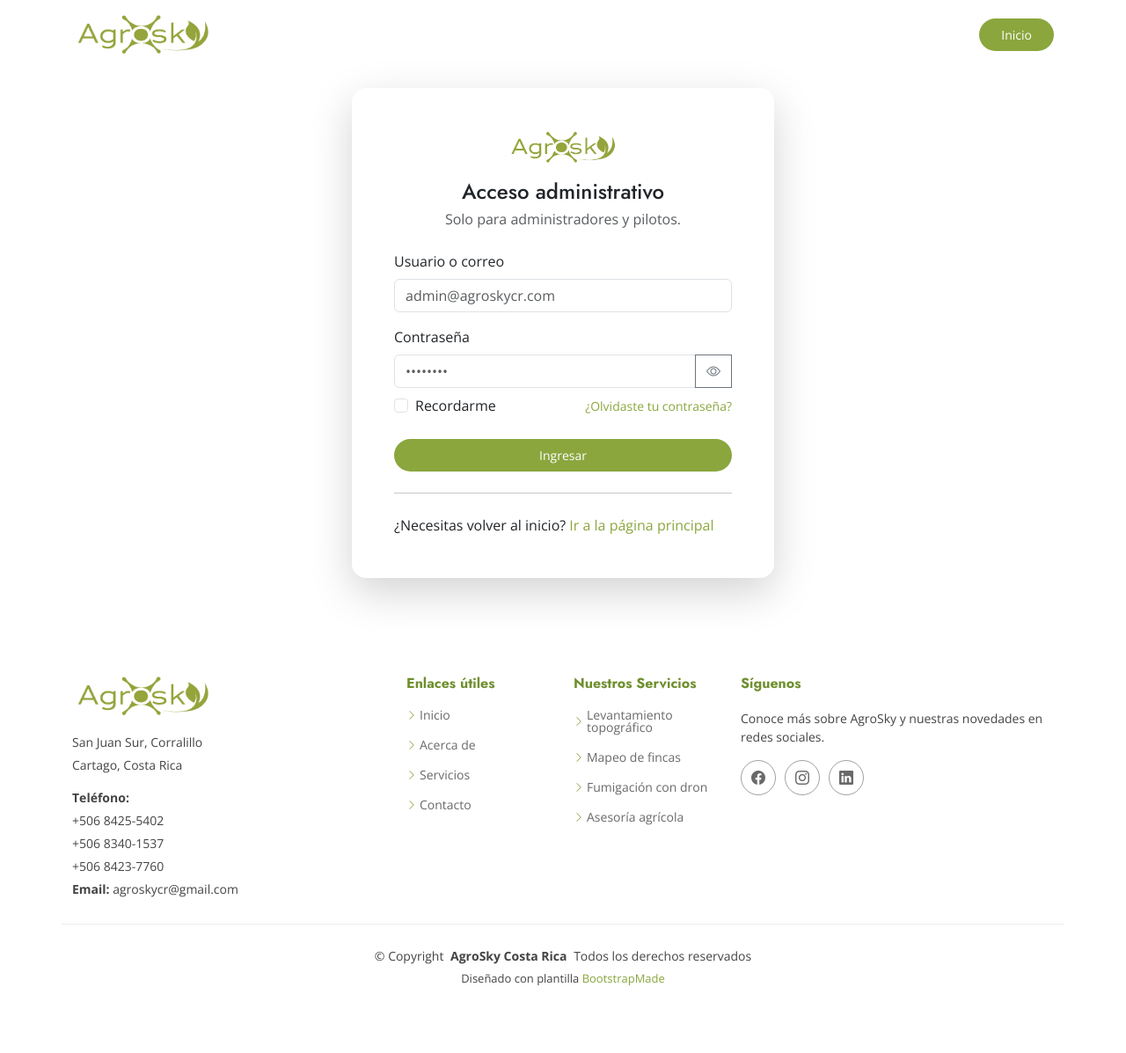
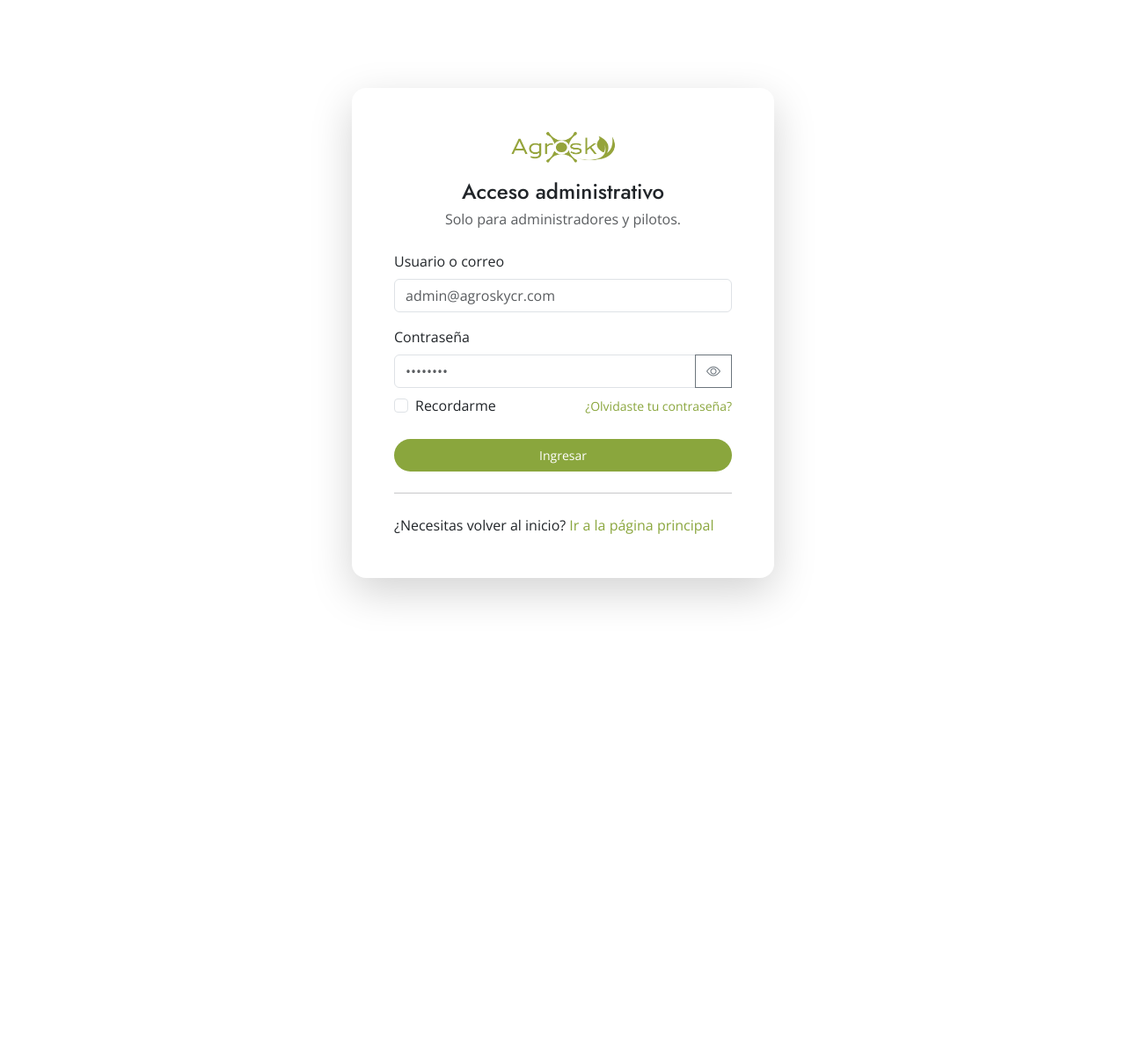
Before and after one commit to vera0804/AgroSky, a plain HTML site: page public/login.html in a window 1280 px wide. Shown: the whole page at 88% size. After the commit the page ends 800 px from the top, so only its background shows below. Drawn offline with nearby package versions, Linux system fonts and the light colour scheme.

Commit message:
Cambio en página de login

```diff
--- a/public/login.html
+++ b/public/login.html
@@ -36,7 +36,7 @@
 
 <body class="index-page">
   <!-- Header igual al de index -->
-  <header id="header" class="header d-flex align-items-center fixed-top">
+  <!-- <header id="header" class="header d-flex align-items-center fixed-top">
     <div class="container-fluid container-xl position-relative d-flex align-items-center">
       <a href="index.html" class="logo d-flex align-items-center me-auto">
         <img src="assets/img/LogoVerde.png" alt="AgroSky Logo" class="img-fluid" style="max-height: 50px;">
@@ -44,7 +44,7 @@
 
       <a class="btn-getstarted" href="index.html">Inicio</a>
     </div>
-  </header>
+  </header>-->
 
   <main class="main">
     <section class="login-wrapper">
@@ -103,7 +103,7 @@
   </main>
 
   <!-- Footer igual al de index -->
-  <footer id="footer" class="footer">
+  <!-- <footer id="footer" class="footer">
     <div class="container footer-top">
       <div class="row gy-4">
         <div class="col-lg-4 col-md-6 footer-about">
@@ -157,7 +157,7 @@
       <p>© <span>Copyright</span> <strong class="px-1 sitename">AgroSky Costa Rica</strong> <span>Todos los derechos reservados</span></p>
       <div class="credits">Diseñado con plantilla <a href="https://bootstrapmade.com/">BootstrapMade</a></div>
     </div>
-  </footer>
+  </footer> -->
 
   <!-- Scroll Top -->
   <a href="#" id="scroll-top" class="scroll-top d-flex align-items-center justify-content-center">
```
